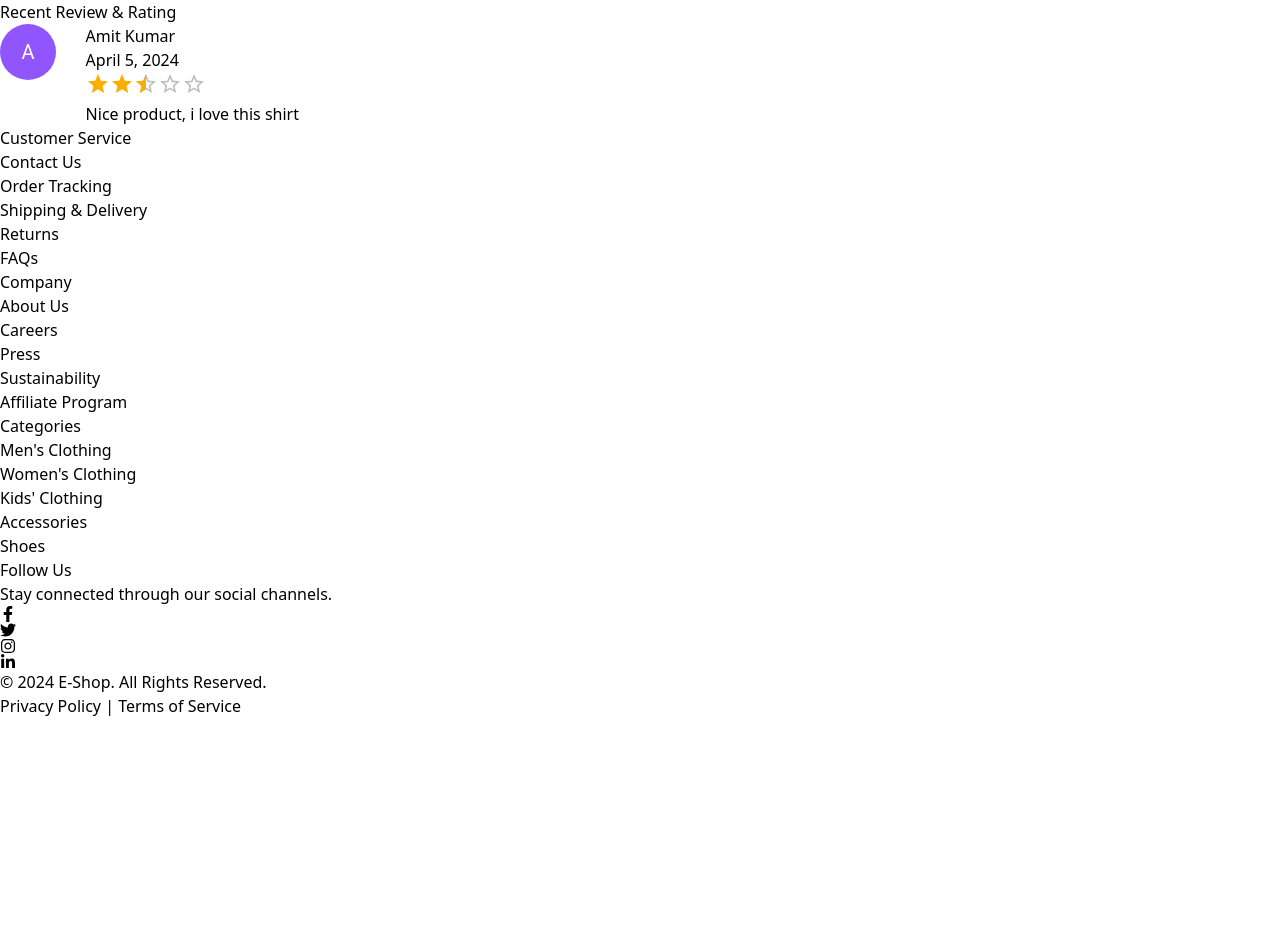
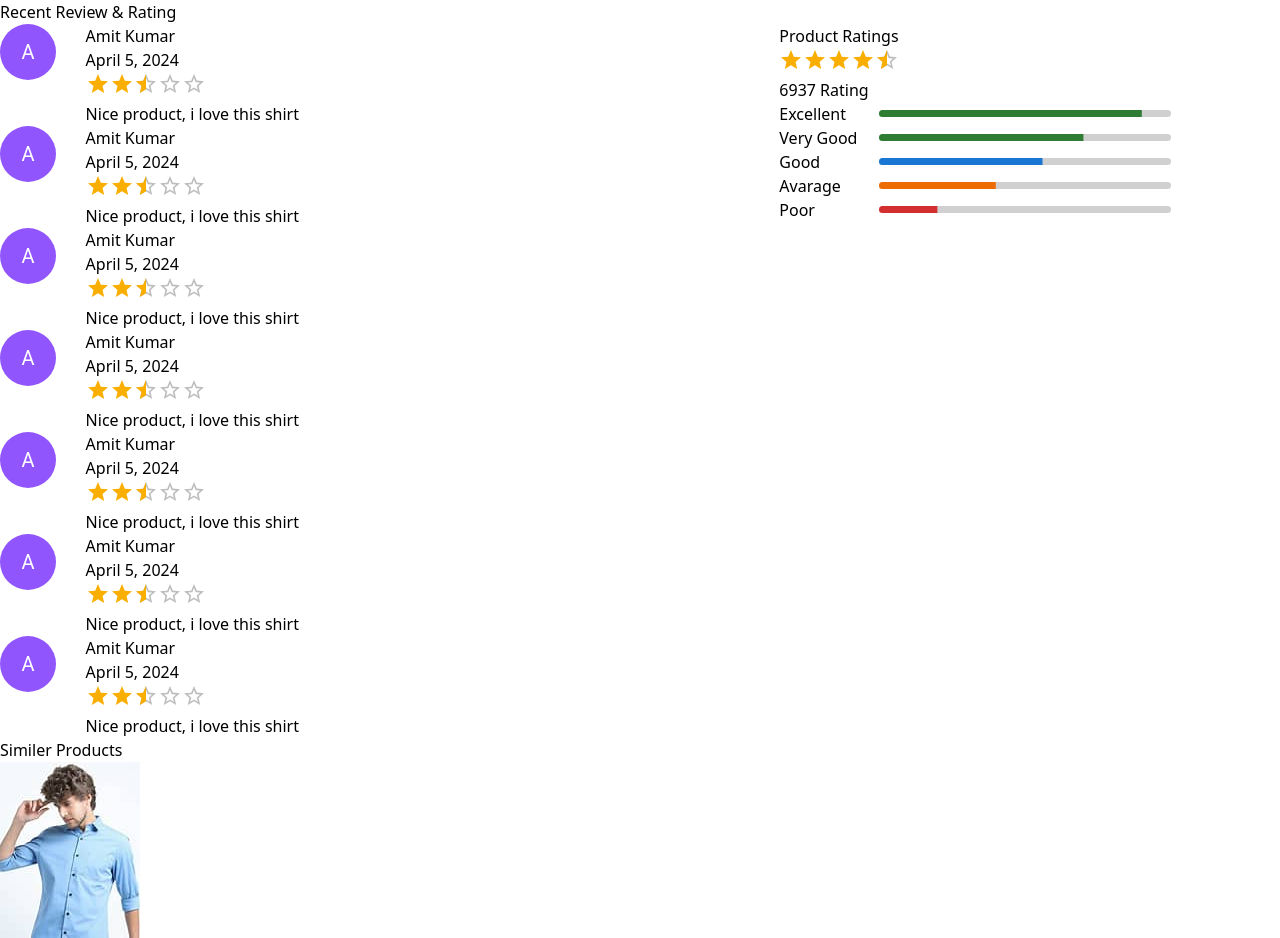
Before and after one commit to amitkumar822/MERN, a React (Vite) app in the folder E-CommerceApp/: page / in a window 1280 px wide. Shown: the part 5400-6338 px from the top of the page. Before the commit the page ends 6118 px from the top, so only its background shows below. Built offline with nearby package versions, Linux system fonts and the light colour scheme.

Commit message:
add new ProductDetails components

```diff
--- a/E-CommerceApp/src/customer/components/ProductDetails/ProductDetails.jsx
+++ b/E-CommerceApp/src/customer/components/ProductDetails/ProductDetails.jsx
@@ -1,8 +1,10 @@
 import { useState } from "react";
 import { StarIcon } from "@heroicons/react/20/solid";
 import { Radio, RadioGroup } from "@headlessui/react";
-import { Button, Grid, Rating } from "@mui/material";
+import { Box, Button, Grid, LinearProgress, Rating } from "@mui/material";
 import ProductReviewCard from "./ProductReviewCard";
+import { mens_kurta } from "../../../data/mens_kurta";
+import HomeSectionCard from "../HomeSectionCard/HomeSectionCard";
 
 const product = {
   name: "Basic Tee 6-Pack",
@@ -63,7 +65,7 @@ export default function ProductDetails() {
   const [selectedSize, setSelectedSize] = useState(product.sizes[2]);
 
   return (
-    <div className="bg-white">
+    <div className="bg-white lg:px-20">
       <div className="pt-6">
         <nav aria-label="Breadcrumb">
           <ol
@@ -152,7 +154,12 @@ export default function ProductDetails() {
               <div className="mt-6">
                 <div className="flex items-center space-x-3">
                   {/* <Rating name="read-only" value={3.7} readOnly /> */}
-                  <Rating name="read-only" value={4.3} readOnly precision={0.5} />
+                  <Rating
+                    name="read-only"
+                    value={4.3}
+                    readOnly
+                    precision={0.5}
+                  />
                   <p className="opacity-50 text-sm">5653 Ratings</p>
                   <p className="ml-3 text-sm font-medium text-indigo-600 hover:text-indigo-500">
                     2563 Reviews
@@ -219,7 +226,13 @@ export default function ProductDetails() {
                 </div>
 
                 <Button
-                variant="contained" sx={{px:"2rem",py:"1rem",bgcolor:"#9155fd",mt:"1rem"}}
+                  variant="contained"
+                  sx={{
+                    px: "2rem",
+                    py: "1rem",
+                    bgcolor: "#9155fd",
+                    mt: "1rem",
+                  }}
                 >
                   Add to Cart
                 </Button>
@@ -270,12 +283,119 @@ export default function ProductDetails() {
           <h1>Recent Review & Rating</h1>
           <div>
             <Grid container spacing={7}>
+              {/* review */}
               <Grid item xs={7}>
                 <div className="space-y-5">
+                  {[1, 1, 1, 1, 1, 1, 1].map((item) => (
                     <ProductReviewCard />
+                  ))}
                 </div>
               </Grid>
+
+              <Grid item xs={5}>
+                <h1 className="text-xl font-semibold pb-2">Product Ratings</h1>
+
+                <div className="flex items-center space-x-3">
+                  <Rating value={4.7} precision={0.5} readOnly />
+                  <p className="opacity-60">6937 Rating</p>
+                </div>
+                <Box className="mt-5 space-y-3">
+                  <Grid container alignItems="center" gap={2}>
+                    <Grid item xs={2}>
+                      <p>Excellent</p>
                     </Grid>
+                    <Grid item xs={7}>
+                      <LinearProgress
+                        sx={{
+                          bgcolor: "#d0d0d0",
+                          borderRadius: 4,
+                          height: 7,
+                        }}
+                        variant="determinate"
+                        value={90}
+                        color="success"
+                      />
+                    </Grid>
+                  </Grid>
+
+                  <Grid container alignItems="center" gap={2}>
+                    <Grid item xs={2}>
+                      <p>Very Good</p>
+                    </Grid>
+                    <Grid item xs={7}>
+                      <LinearProgress
+                        sx={{
+                          bgcolor: "#d0d0d0",
+                          borderRadius: 4,
+                          height: 7,
+                        }}
+                        variant="determinate"
+                        value={70}
+                        color="success"
+                      />
+                    </Grid>
+                  </Grid>
+                  <Grid container alignItems="center" gap={2}>
+                    <Grid item xs={2}>
+                      <p>Good</p>
+                    </Grid>
+                    <Grid item xs={7}>
+                      <LinearProgress
+                        sx={{
+                          bgcolor: "#d0d0d0",
+                          borderRadius: 4,
+                          height: 7,
+                        }}
+                        variant="determinate"
+                        value={56}
+                      />
+                    </Grid>
+                  </Grid>
+                  <Grid container alignItems="center" gap={2}>
+                    <Grid item xs={2}>
+                      <p>Avarage</p>
+                    </Grid>
+                    <Grid item xs={7}>
+                      <LinearProgress
+                        sx={{
+                          bgcolor: "#d0d0d0",
+                          borderRadius: 4,
+                          height: 7,
+                        }}
+                        variant="determinate"
+                        value={40}
+                        color="warning"
+                      />
+                    </Grid>
+                  </Grid>
+                  <Grid container alignItems="center" gap={2}>
+                    <Grid item xs={2}>
+                      <p>Poor</p>
+                    </Grid>
+                    <Grid item xs={7}>
+                      <LinearProgress
+                        sx={{
+                          bgcolor: "#d0d0d0",
+                          borderRadius: 4,
+                          height: 7,
+                        }}
+                        variant="determinate"
+                        value={20}
+                        color="error"
+                      />
+                    </Grid>
+                  </Grid>
+                </Box>
+              </Grid>
+            </Grid>
+          </div>
+        </section>
+
+        {/* Similer Products */}
+        <section className="pt-10">
+            <h1 className="py-5 text-xl font-bold">Similer Products</h1>
+            <div className="flex flex-wrap space-y-5">
+                {mens_kurta.map((item) => <HomeSectionCard products={item} />)}
             </div>
         </section>
       </div>
```
Lines whose indentation alone changed are shown as unchanged.
